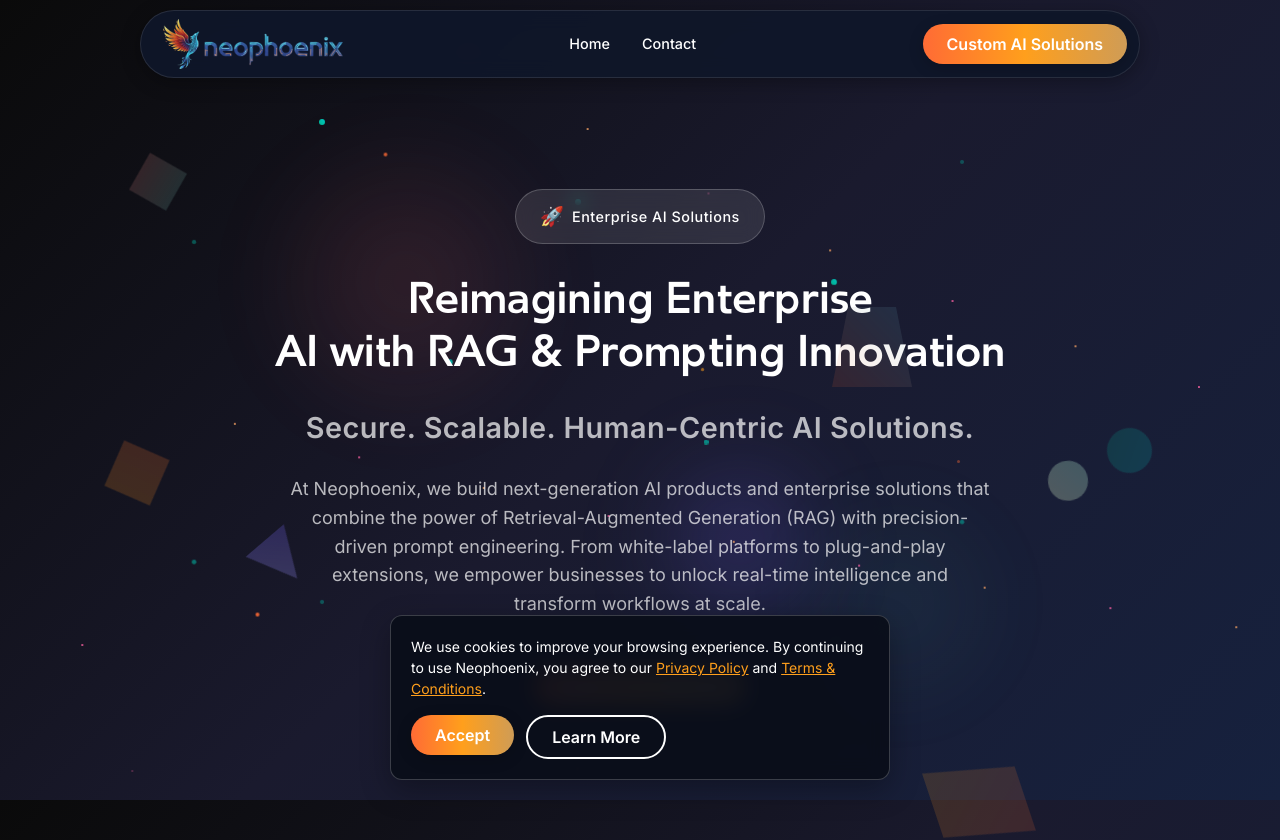
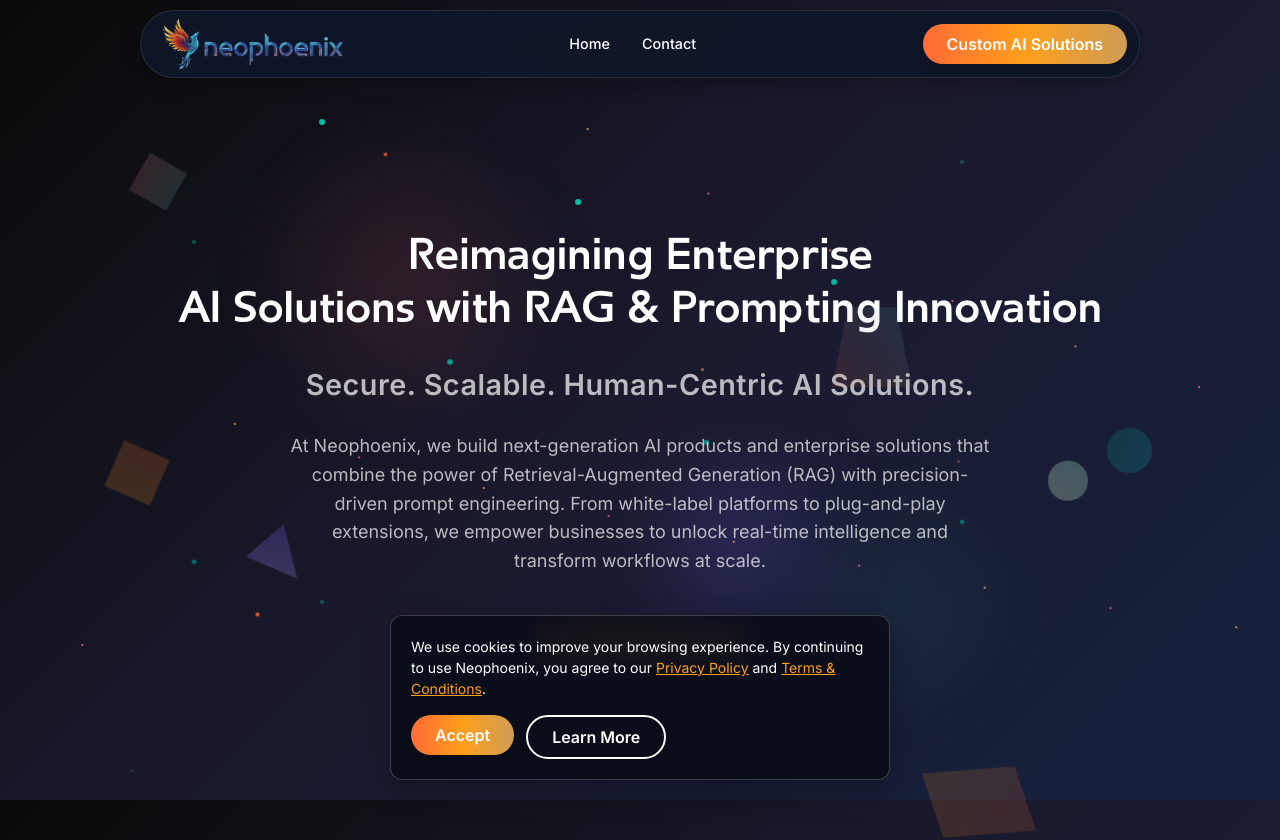
Before and after one commit to dhavalinventam/neophoenix-web, a Next.js app: page / in a window 1280 px wide. Shown: the top 840 px of the page. Built offline with nearby package versions, Linux system fonts and the light colour scheme.

Commit message:
add hero-section text

```diff
--- a/src/components/pages/Landing/hero-section/index.tsx
+++ b/src/components/pages/Landing/hero-section/index.tsx
@@ -72,17 +72,6 @@ const HeroSection = () => {
           <Container>
             {/* Main Headline */}
             <div className={`${styles.headline} ${isVisible ? styles.visible : ''}`}>
-              <div
-                className={styles.badge}
-                data-aos="fade-up"
-                data-aos-delay="100"
-                data-aos-duration="1000"
-                data-aos-easing="ease-out-cubic"
-              >
-                <span className={styles.badgeIcon}>🚀</span>
-                <span className={styles.badgeText}>Enterprise AI Solutions</span>
-              </div>
-
               <h1
                 className={styles.title}
                 data-aos="fade-up"
@@ -91,7 +80,9 @@ const HeroSection = () => {
                 data-aos-easing="ease-out-cubic"
               >
                 Reimagining Enterprise{' '}
-                <span className={styles.highlight}> AI with RAG & Prompting Innovation</span>
+                <span className={styles.highlight}>
+                  AI Solutions with RAG & Prompting Innovation
+                </span>
               </h1>
 
               <p
```
